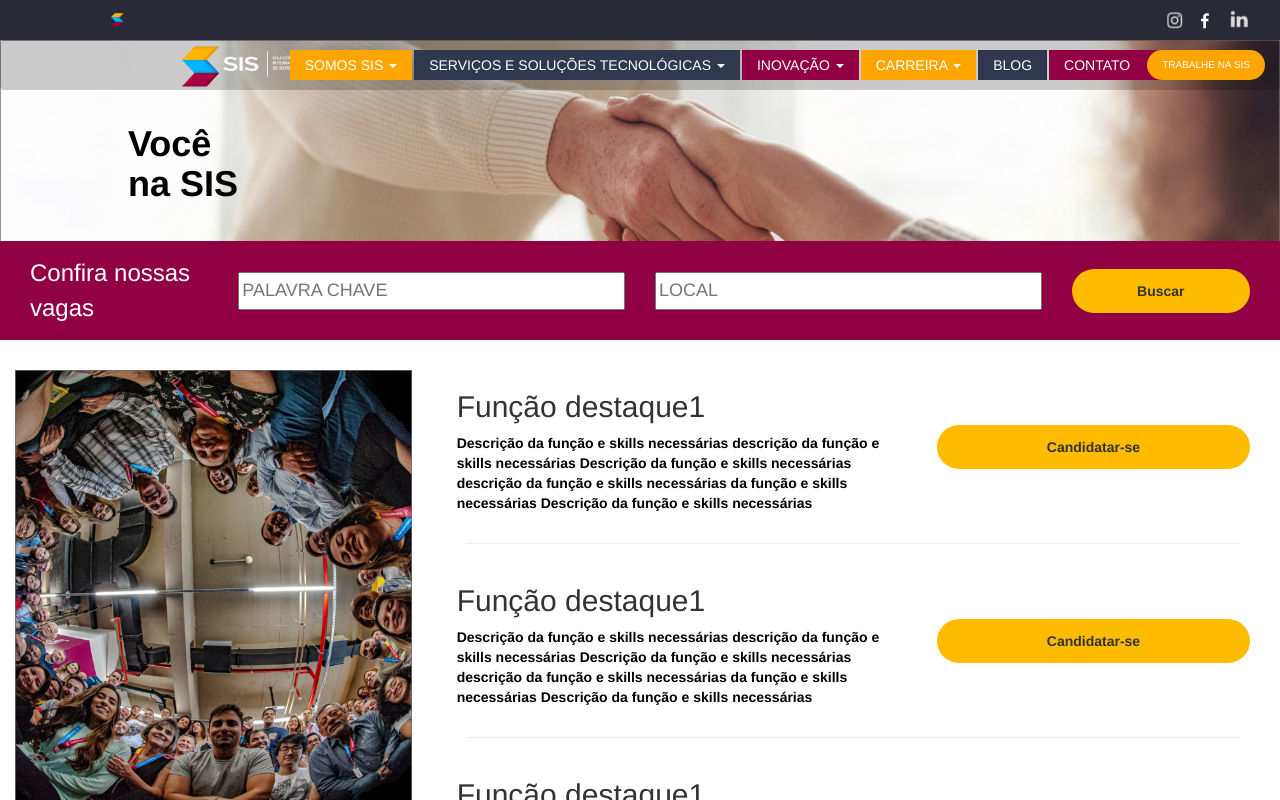
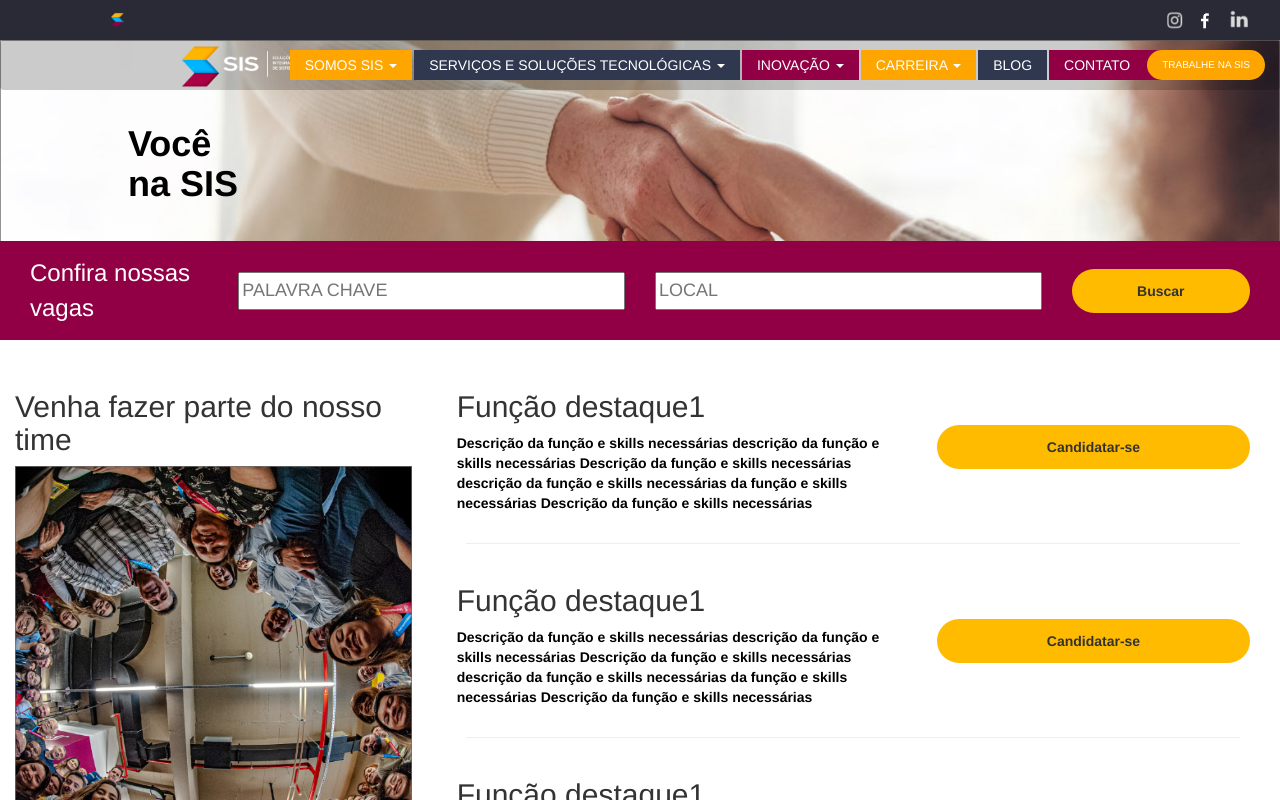
Before and after one commit to SISConsultoria/site-teste, a Vue app: page /#/vacancy in a window 1280 px wide. Shown: the top 800 px of the page. Built offline with nearby package versions, Linux system fonts and the light colour scheme.

Commit message:
added title to highlights

```diff
--- a/src/views/Vacancy.vue
+++ b/src/views/Vacancy.vue
@@ -17,6 +17,7 @@
         <div id="div-vacancy-highlights"  style="display: block;">
             <div class="row">
                 <div class="col-md-4 title">
+                    <h2>Venha fazer parte do nosso time</h2>
                     <img src="../assets/vacancy-people.png" />
                 </div>
                 <div class="col-md-8">
```
